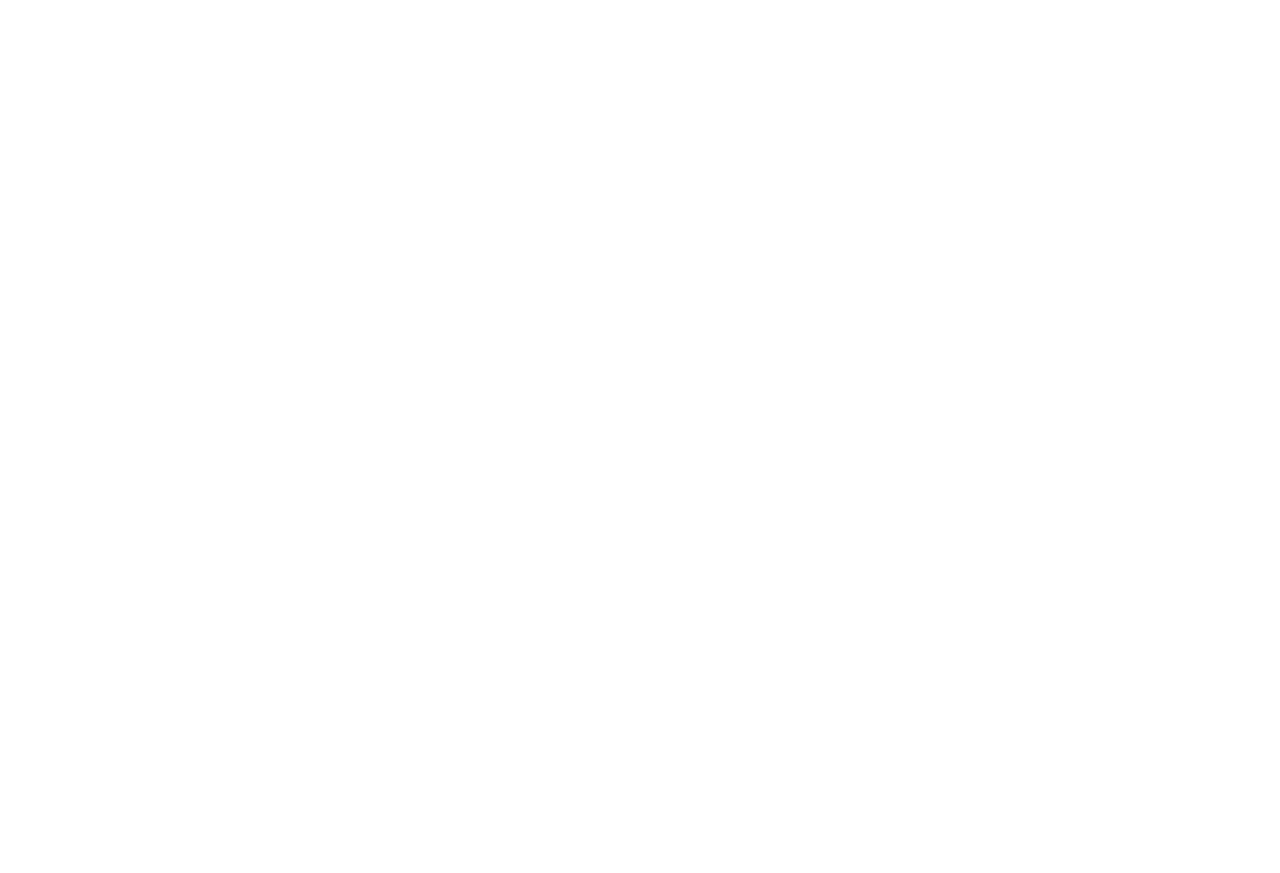
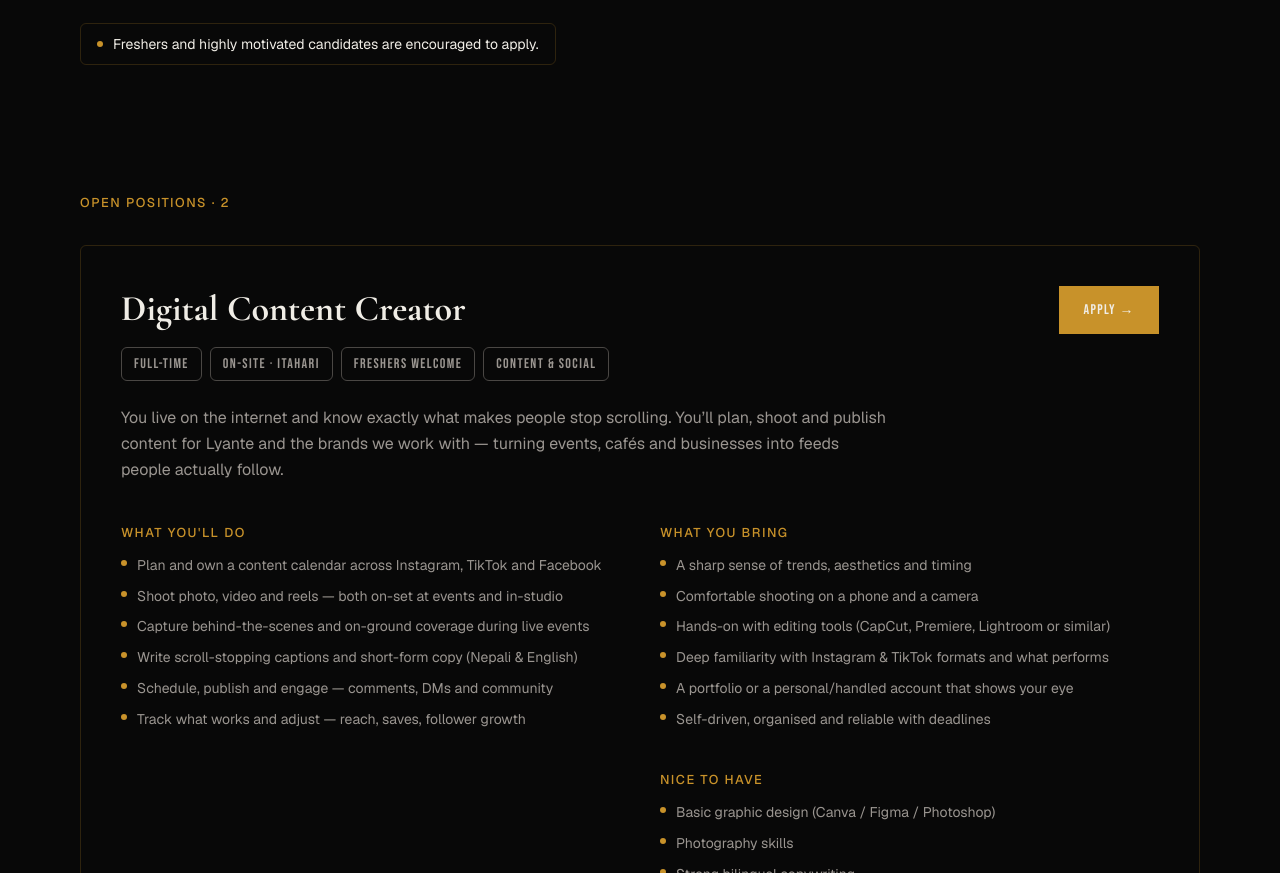
Before and after one commit to redmenIshab/amitjung-event, a Next.js app: page /careers in a window 1280 px wide. Before the commit this address had no page. Shown: the part 427-1300 px from the top of the page. Before the commit the page ends 800 px from the top, so only its background shows below. Built offline with nearby package versions, Linux system fonts and the light colour scheme.

Commit message:
career page added

```diff
--- /dev/null
+++ b/src/app/(marketing)/careers/page.tsx
@@ -0,0 +1,208 @@
+import Link from 'next/link'
+import Button from '@/components/marketing/ui/Button'
+
+export const metadata = {
+  title: 'Careers — Lyante Production',
+  description:
+    'Join Lyante Production in Itahari, Nepal. Open roles: Digital Content Creator and Video Editor. Create content, coverage and brands with a team built by owners and proven on stage.',
+}
+
+type Job = {
+  title: string
+  tags: string[]
+  summary: string
+  responsibilities: string[]
+  requirements: string[]
+  niceToHave: string[]
+}
+
+const JOBS: Job[] = [
+  {
+    title: 'Digital Content Creator',
+    tags: ['Full-time', 'On-site · Itahari', 'Freshers welcome', 'Content & Social'],
+    summary:
+      'You live on the internet and know exactly what makes people stop scrolling. You’ll plan, shoot and publish content for Lyante and the brands we work with — turning events, cafés and businesses into feeds people actually follow.',
+    responsibilities: [
+      'Plan and own a content calendar across Instagram, TikTok and Facebook',
+      'Shoot photo, video and reels — both on-set at events and in-studio',
+      'Capture behind-the-scenes and on-ground coverage during live events',
+      'Write scroll-stopping captions and short-form copy (Nepali & English)',
+      'Schedule, publish and engage — comments, DMs and community',
+      'Track what works and adjust — reach, saves, follower growth',
+    ],
+    requirements: [
+      'A sharp sense of trends, aesthetics and timing',
+      'Comfortable shooting on a phone and a camera',
+      'Hands-on with editing tools (CapCut, Premiere, Lightroom or similar)',
+      'Deep familiarity with Instagram & TikTok formats and what performs',
+      'A portfolio or a personal/handled account that shows your eye',
+      'Self-driven, organised and reliable with deadlines',
+    ],
+    niceToHave: ['Basic graphic design (Canva / Figma / Photoshop)', 'Photography skills', 'Strong bilingual copywriting'],
+  },
+  {
+    title: 'Video Editor',
+    tags: ['Full-time', 'On-site · Itahari', 'Freshers welcome', 'Post-Production'],
+    summary:
+      'You turn raw footage into films people feel. You’ll cut reels, highlight films, sponsor reels and brand ads for concerts, festivals and businesses — with the pacing and polish that makes Lyante’s work stand out.',
+    responsibilities: [
+      'Edit short-form reels and long-form highlight films from event footage',
+      'Cut brand ads, promos and sponsor reels to brief',
+      'Colour grade and balance sound for a clean, cinematic finish',
+      'Add titles, lower-thirds and simple motion graphics',
+      'Organise and manage large volumes of footage across projects',
+      'Deliver fast and on time during tight event cycles',
+    ],
+    requirements: [
+      'Proficiency in Premiere Pro, DaVinci Resolve, CapCut or Final Cut',
+      'Strong instinct for pacing, rhythm and storytelling',
+      'A showreel or portfolio of edited work',
+      'Solid grasp of export settings for each platform',
+      'Well-organised with project files and media',
+      'Able to work quickly under event-driven deadlines',
+    ],
+    niceToHave: ['Motion graphics (After Effects)', 'Advanced colour grading', 'Sound design / music editing'],
+  },
+]
+
+function List({ label, items }: { label: string; items: string[] }) {
+  return (
+    <div>
+      <p className="section-label mb-3">{label}</p>
+      <ul className="flex flex-col gap-2">
+        {items.map((i) => (
+          <li key={i} className="flex items-start gap-2.5 text-ash text-sm leading-relaxed">
+            <span className="text-gold mt-1.5 w-1.5 h-1.5 rounded-full bg-gold shrink-0" />
+            {i}
+          </li>
+        ))}
+      </ul>
+    </div>
+  )
+}
+
+function JobCard({ job }: { job: Job }) {
+  const mailto = `mailto:lyanteprod@gmail.com?subject=${encodeURIComponent(
+    `Application: ${job.title}`
+  )}&body=${encodeURIComponent(
+    `Hi Lyante team,\n\nI'd like to apply for the ${job.title} role.\n\n• Name:\n• Location:\n• Portfolio / reel link:\n\nA bit about me:\n`
+  )}`
+
+  return (
+    <div className="gold-border rounded-sm bg-surface p-8 md:p-10">
+      <div className="flex flex-col md:flex-row md:items-start md:justify-between gap-6 mb-6">
+        <div>
+          <h2 className="font-cormorant font-bold text-ivory text-3xl md:text-4xl leading-tight mb-4">
+            {job.title}
+          </h2>
+          <div className="flex flex-wrap gap-2">
+            {job.tags.map((t) => (
+              <span
+                key={t}
+                className="font-bebas text-sm tracking-widest text-ash border border-coal rounded-sm px-3 py-1.5"
+              >
+                {t}
+              </span>
+            ))}
+          </div>
+        </div>
+        <Button href={mailto} variant="gold" className="shrink-0">
+          APPLY →
+        </Button>
+      </div>
+
+      <p className="text-ash text-base leading-relaxed max-w-3xl mb-10">{job.summary}</p>
+
+      <div className="grid md:grid-cols-2 gap-10">
+        <List label="WHAT YOU'LL DO" items={job.responsibilities} />
+        <div className="flex flex-col gap-10">
+          <List label="WHAT YOU BRING" items={job.requirements} />
+          <List label="NICE TO HAVE" items={job.niceToHave} />
+        </div>
+      </div>
+    </div>
+  )
+}
+
+export default function CareersPage() {
+  return (
+    <>
+      {/* Hero */}
+      <section className="px-4 md:px-20 pt-36 pb-16 bg-bg">
+        <div className="max-w-[1400px] mx-auto">
+          <p className="section-label mb-5">CAREERS</p>
+          <h1
+            className="font-cormorant font-bold text-ivory leading-[0.98] mb-8"
+            style={{ fontSize: 'clamp(40px, 7vw, 88px)' }}
+          >
+            Come create with us.
+          </h1>
+          <p className="text-ash text-lg leading-relaxed max-w-2xl mb-8">
+            Lyante Production is a creative event &amp; branding studio in the heart of Purba Nepal —
+            built by owners, proven on stage. All roles are on-site in Itahari. We&rsquo;re looking
+            for sharp, self-driven creators who want their work seen by real crowds. If that&rsquo;s
+            you, we&rsquo;d love to meet.
+          </p>
+          <p className="inline-flex items-center gap-2.5 gold-border rounded-sm px-4 py-2.5 text-ivory text-sm">
+            <span className="w-1.5 h-1.5 rounded-full bg-gold shrink-0" />
+            Freshers and highly motivated candidates are encouraged to apply.
+          </p>
+        </div>
+      </section>
+
+      {/* Openings */}
+      <section className="px-4 md:px-20 py-12 md:py-16 bg-bg">
+        <div className="max-w-[1400px] mx-auto">
+          <p className="section-label mb-8">OPEN POSITIONS · {JOBS.length}</p>
+          <div className="flex flex-col gap-6">
+            {JOBS.map((job) => (
+              <JobCard key={job.title} job={job} />
+            ))}
+          </div>
+        </div>
+      </section>
+
+      {/* How to apply / CTA */}
+      <section className="px-4 md:px-20 py-24 md:py-32 bg-surface-mid text-center">
+        <div className="max-w-2xl mx-auto">
+          <p className="section-label mb-4">HOW TO APPLY</p>
+          <h2
+            className="font-cormorant font-bold text-ivory mb-6 leading-tight"
+            style={{ fontSize: 'var(--t-title)' }}
+          >
+            Send us your work.
+          </h2>
+          <p className="text-ash text-base leading-relaxed mb-10">
+            Email your CV and a portfolio or reel to{' '}
+            <a href="mailto:lyanteprod@gmail.com" className="text-gold hover:underline">
+              lyanteprod@gmail.com
+            </a>{' '}
+            with the role in the subject line — or DM us on Instagram{' '}
+            <a
+              href="https://www.instagram.com/lyanteprod/"
+              target="_blank"
+              rel="noopener noreferrer"
+              className="text-gold hover:underline"
+            >
+              @lyanteprod
+            </a>
+            . We reply within a few days.
+          </p>
+          <div className="flex flex-wrap gap-4 justify-center">
+            <Button href="mailto:lyanteprod@gmail.com?subject=Application%20—%20Lyante%20Production" variant="gold">
+              EMAIL US →
+            </Button>
+            <Button href="/work" variant="outline">
+              SEE OUR WORK
+            </Button>
+          </div>
+          <div className="mt-12">
+            <Link href="/" className="text-gold text-sm hover:underline">
+              ← Back to Home
+            </Link>
+          </div>
+        </div>
+      </section>
+    </>
+  )
+}
--- a/src/components/marketing/layout/Footer.tsx
+++ b/src/components/marketing/layout/Footer.tsx
@@ -10,11 +10,23 @@
   COMPANY: [
     { label: 'About', href: '/#about' },
     { label: 'Work', href: '/work' },
+    { label: 'Careers', href: '/careers' },
     { label: 'Contact', href: '/contact' },
   ],
 }
 
 const SOCIALS = [
+   {
+    label: 'WhatsApp',
+    href: 'https://wa.me/9779740833796',
+    icon: (
+      <svg viewBox="0 0 24 24" fill="none" stroke="currentColor" strokeWidth="1.5" className="w-4 h-4">
+        <rect x="2" y="2" width="20" height="20" rx="5" />
+        <circle cx="12" cy="12" r="5" />
+        <circle cx="17.5" cy="6.5" r="1" fill="currentColor" stroke="none" />
+      </svg>
+    ),
+  },
   {
     label: 'Instagram',
     href: 'https://www.instagram.com/lyanteprod/',
--- a/src/components/marketing/sections/Contact.tsx
+++ b/src/components/marketing/sections/Contact.tsx
@@ -40,6 +40,19 @@
             </p>
 
             <div className="mt-10 flex flex-col gap-4">
+               <a
+                href="https://wa.me/9779740833796" target="_blank"
+                className="flex items-center gap-3 text-ash hover:text-gold transition-colors text-sm group"
+              >
+                <span className="w-8 h-8 rounded-full border border-coal group-hover:border-gold flex items-center justify-center transition-colors">
+                  <svg viewBox="0 0 20 20" fill="none" stroke="currentColor" strokeWidth="1.4" className="w-4 h-4">
+                    <rect x="2" y="4" width="16" height="12" rx="2" />
+                    <path d="M2 7l8 5 8-5" />
+                  </svg>
+                </span>
+                +977-9740833796
+              </a>
+
               <a
                 href="mailto:lyanteprod@gmail.com"
                 className="flex items-center gap-3 text-ash hover:text-gold transition-colors text-sm group"
@@ -52,6 +65,7 @@
                 </span>
                 lyanteprod@gmail.com
               </a>
+
               <a
                 href="https://www.instagram.com/lyanteprod/"
                 target="_blank"
```
